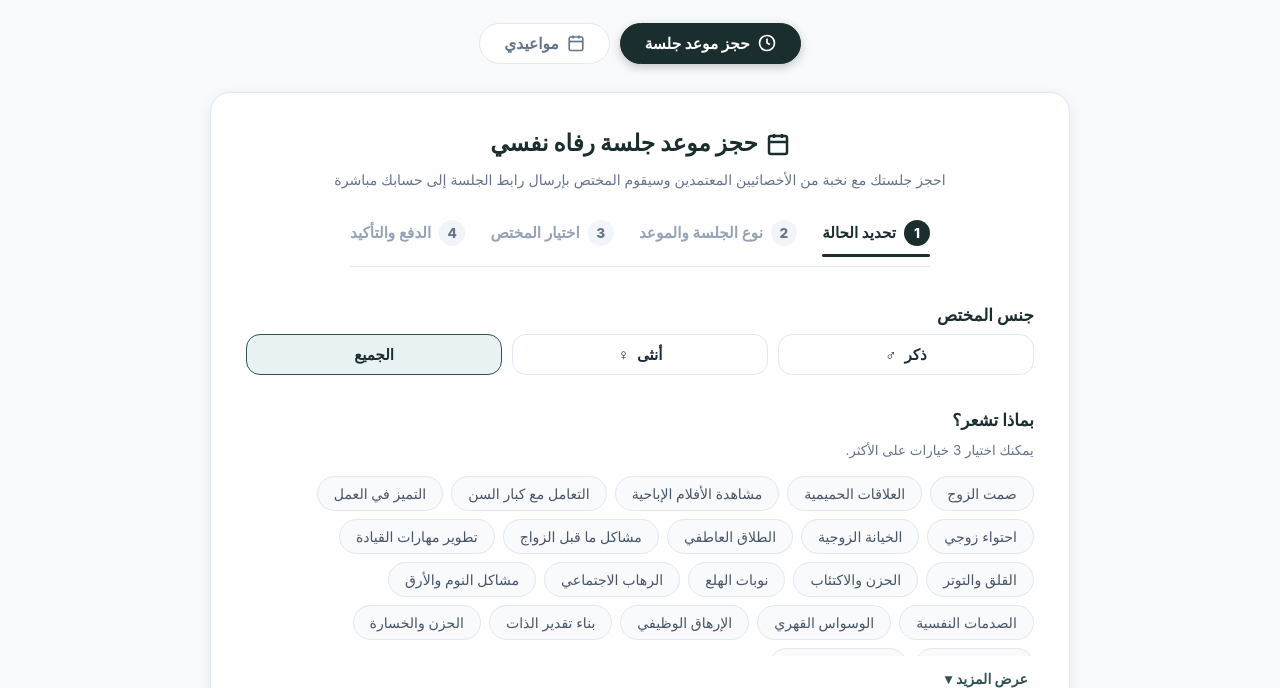
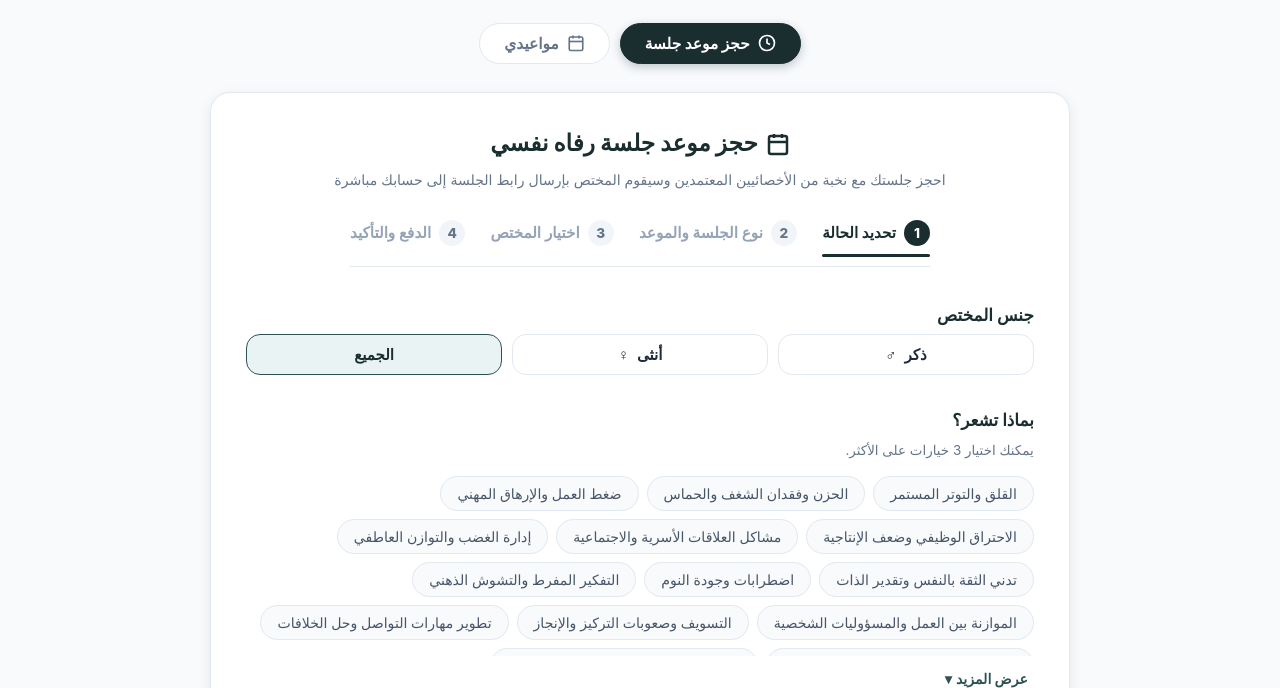
Before and after one commit to iot-ahmad/psyai, a website: page frontend/book-instant.html in a window 1280 px wide. Shown: the part 75-763 px from the top of the page. Drawn offline with Linux system fonts and the light colour scheme; a web font is replaced by a local one.

Commit message:
feat(booking): update condition tags to match exact PsyAI mental wellness offering

```diff
--- a/frontend/book-instant.html
+++ b/frontend/book-instant.html
@@ -1511,28 +1511,23 @@
           <p class="section-subtitle">يمكنك اختيار 3 خيارات على الأكثر.</p>
 
           <div class="tags-container" id="tagsContainer">
-            <button type="button" class="feel-tag" onclick="toggleTag(this)">صمت الزوج</button>
-            <button type="button" class="feel-tag" onclick="toggleTag(this)">العلاقات الحميمية</button>
-            <button type="button" class="feel-tag" onclick="toggleTag(this)">مشاهدة الأفلام الإباحية</button>
-            <button type="button" class="feel-tag" onclick="toggleTag(this)">التعامل مع كبار السن</button>
-            <button type="button" class="feel-tag" onclick="toggleTag(this)">التميز في العمل</button>
-            <button type="button" class="feel-tag" onclick="toggleTag(this)">احتواء زوجي</button>
-            <button type="button" class="feel-tag" onclick="toggleTag(this)">الخيانة الزوجية</button>
-            <button type="button" class="feel-tag" onclick="toggleTag(this)">الطلاق العاطفي</button>
-            <button type="button" class="feel-tag" onclick="toggleTag(this)">مشاكل ما قبل الزواج</button>
-            <button type="button" class="feel-tag" onclick="toggleTag(this)">تطوير مهارات القيادة</button>
-            <button type="button" class="feel-tag" onclick="toggleTag(this)">القلق والتوتر</button>
-            <button type="button" class="feel-tag" onclick="toggleTag(this)">الحزن والاكتئاب</button>
-            <button type="button" class="feel-tag" onclick="toggleTag(this)">نوبات الهلع</button>
-            <button type="button" class="feel-tag" onclick="toggleTag(this)">الرهاب الاجتماعي</button>
-            <button type="button" class="feel-tag" onclick="toggleTag(this)">مشاكل النوم والأرق</button>
-            <button type="button" class="feel-tag" onclick="toggleTag(this)">الصدمات النفسية</button>
-            <button type="button" class="feel-tag" onclick="toggleTag(this)">الوسواس القهري</button>
-            <button type="button" class="feel-tag" onclick="toggleTag(this)">الإرهاق الوظيفي</button>
-            <button type="button" class="feel-tag" onclick="toggleTag(this)">بناء تقدير الذات</button>
-            <button type="button" class="feel-tag" onclick="toggleTag(this)">الحزن والخسارة</button>
-            <button type="button" class="feel-tag" onclick="toggleTag(this)">تحديات الأسرة</button>
-            <button type="button" class="feel-tag" onclick="toggleTag(this)">العلاقات والتواصل</button>
+            <button type="button" class="feel-tag" onclick="toggleTag(this)">القلق والتوتر المستمر</button>
+            <button type="button" class="feel-tag" onclick="toggleTag(this)">الحزن وفقدان الشغف والحماس</button>
+            <button type="button" class="feel-tag" onclick="toggleTag(this)">ضغط العمل والإرهاق المهني</button>
+            <button type="button" class="feel-tag" onclick="toggleTag(this)">الاحتراق الوظيفي وضعف الإنتاجية</button>
+            <button type="button" class="feel-tag" onclick="toggleTag(this)">مشاكل العلاقات الأسرية والاجتماعية</button>
+            <button type="button" class="feel-tag" onclick="toggleTag(this)">إدارة الغضب والتوازن العاطفي</button>
+            <button type="button" class="feel-tag" onclick="toggleTag(this)">تدني الثقة بالنفس وتقدير الذات</button>
+            <button type="button" class="feel-tag" onclick="toggleTag(this)">اضطرابات وجودة النوم</button>
+            <button type="button" class="feel-tag" onclick="toggleTag(this)">التفكير المفرط والتشوش الذهني</button>
+            <button type="button" class="feel-tag" onclick="toggleTag(this)">الموازنة بين العمل والمسؤوليات الشخصية</button>
+            <button type="button" class="feel-tag" onclick="toggleTag(this)">التسويف وصعوبات التركيز والإنجاز</button>
+            <button type="button" class="feel-tag" onclick="toggleTag(this)">تطوير مهارات التواصل وحل الخلافات</button>
+            <button type="button" class="feel-tag" onclick="toggleTag(this)">ضغوط التربية وبناء الذكاء العاطفي للأبناء</button>
+            <button type="button" class="feel-tag" onclick="toggleTag(this)">بناء المرونة النفسية والتكيف مع التغيرات</button>
+            <button type="button" class="feel-tag" onclick="toggleTag(this)">الإجهاد والإنهاك العام بدون سبب واضح</button>
+            <button type="button" class="feel-tag" onclick="toggleTag(this)">مساحة للفضفضة وتفريغ المشاعر</button>
+            <button type="button" class="feel-tag" onclick="toggleTag(this)">أخرى / اكتب ما يصف حالتك</button>
           </div>
 
           <button type="button" class="btn-show-more-tags" id="toggleTagsBtn" onclick="toggleAllTags()">
@@ -2235,6 +2230,13 @@
         }
         bookingData.tags.push(tagText);
         btn.classList.add("active");
+        if (tagText.includes("أخرى") || tagText.includes("اكتب")) {
+          const ta = document.getElementById("stateDescription");
+          if (ta) {
+            ta.scrollIntoView({ behavior: 'smooth', block: 'center' });
+            ta.focus();
+          }
+        }
       }
     }
 
```
